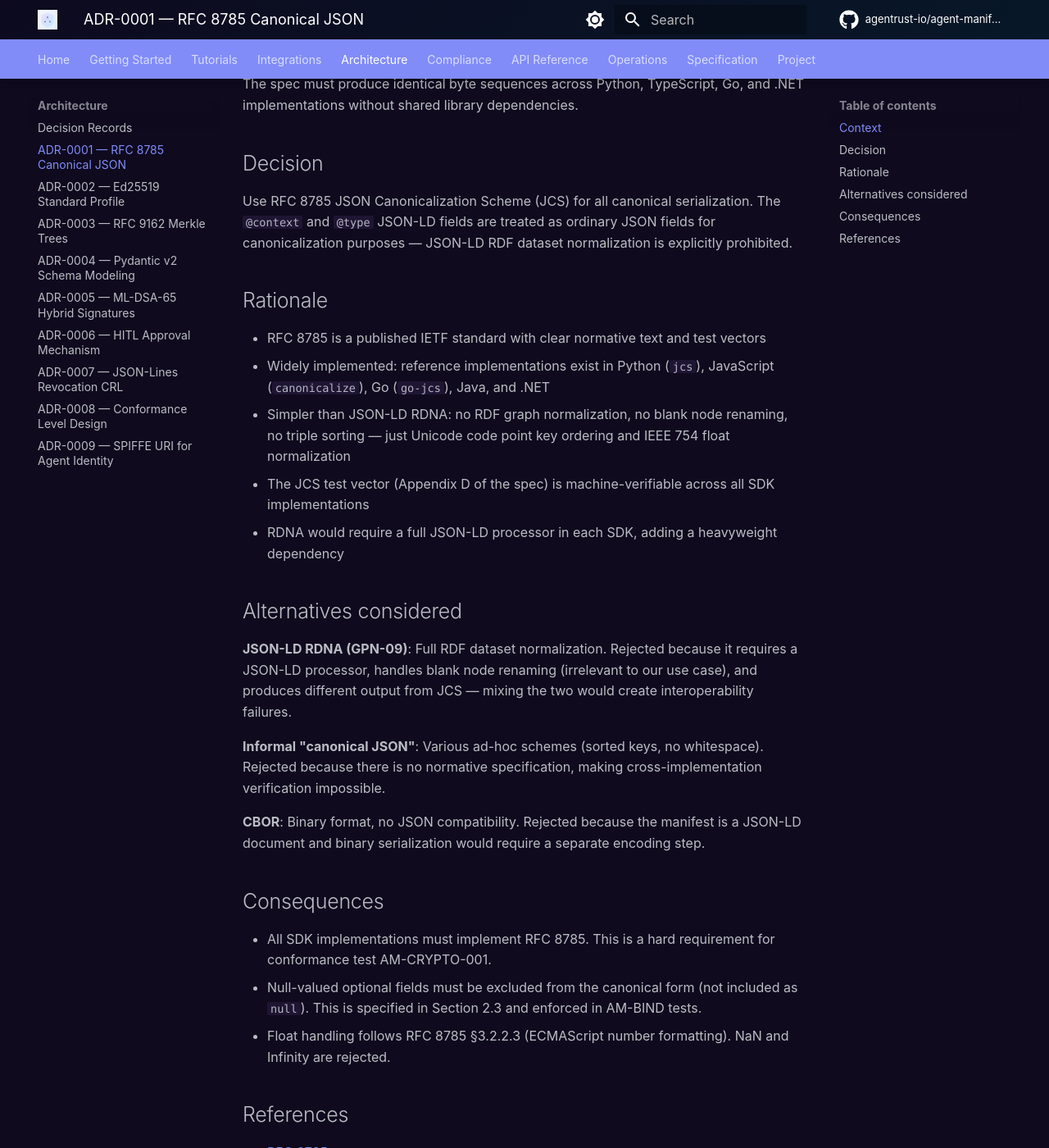
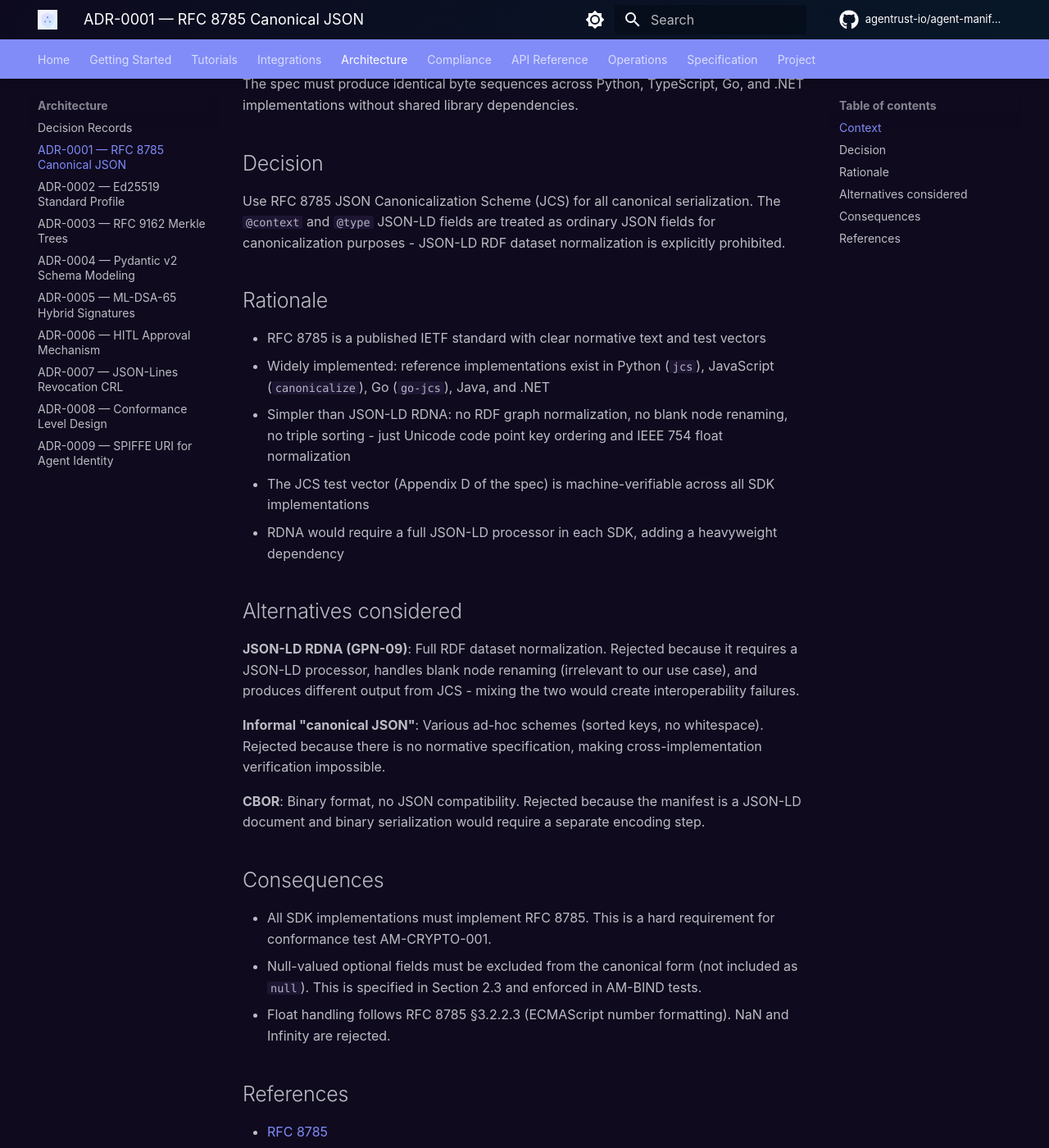
Before and after one commit to agentrust-io/agent-manifest, an MkDocs documentation site: the page built from docs/adr/0001-rfc8785-canonical-json.md, in a window 1280 px wide and 1400 px high, scrolled down 506 px. Shown: the whole window at 82% size. Built offline with MkDocs 1.6.1 and Material for MkDocs 9.7.7, drawn with Linux system fonts in a browser that asks for light colours; some web fonts are replaced; comment, search, counter and statistics services are not loaded.

Commit message:
docs: remove em dashes

```diff
--- a/docs/adr/0001-rfc8785-canonical-json.md
+++ b/docs/adr/0001-rfc8785-canonical-json.md
@@ -12,19 +12,19 @@ The spec must produce identical byte sequences across Python, TypeScript, Go, an
 
 ## Decision
 
-Use RFC 8785 JSON Canonicalization Scheme (JCS) for all canonical serialization. The `@context` and `@type` JSON-LD fields are treated as ordinary JSON fields for canonicalization purposes — JSON-LD RDF dataset normalization is explicitly prohibited.
+Use RFC 8785 JSON Canonicalization Scheme (JCS) for all canonical serialization. The `@context` and `@type` JSON-LD fields are treated as ordinary JSON fields for canonicalization purposes  -  JSON-LD RDF dataset normalization is explicitly prohibited.
 
 ## Rationale
 
 - RFC 8785 is a published IETF standard with clear normative text and test vectors
 - Widely implemented: reference implementations exist in Python (`jcs`), JavaScript (`canonicalize`), Go (`go-jcs`), Java, and .NET
-- Simpler than JSON-LD RDNA: no RDF graph normalization, no blank node renaming, no triple sorting — just Unicode code point key ordering and IEEE 754 float normalization
+- Simpler than JSON-LD RDNA: no RDF graph normalization, no blank node renaming, no triple sorting  -  just Unicode code point key ordering and IEEE 754 float normalization
 - The JCS test vector (Appendix D of the spec) is machine-verifiable across all SDK implementations
 - RDNA would require a full JSON-LD processor in each SDK, adding a heavyweight dependency
 
 ## Alternatives considered
 
-**JSON-LD RDNA (GPN-09)**: Full RDF dataset normalization. Rejected because it requires a JSON-LD processor, handles blank node renaming (irrelevant to our use case), and produces different output from JCS — mixing the two would create interoperability failures.
+**JSON-LD RDNA (GPN-09)**: Full RDF dataset normalization. Rejected because it requires a JSON-LD processor, handles blank node renaming (irrelevant to our use case), and produces different output from JCS  -  mixing the two would create interoperability failures.
 
 **Informal "canonical JSON"**: Various ad-hoc schemes (sorted keys, no whitespace). Rejected because there is no normative specification, making cross-implementation verification impossible.
 
```
